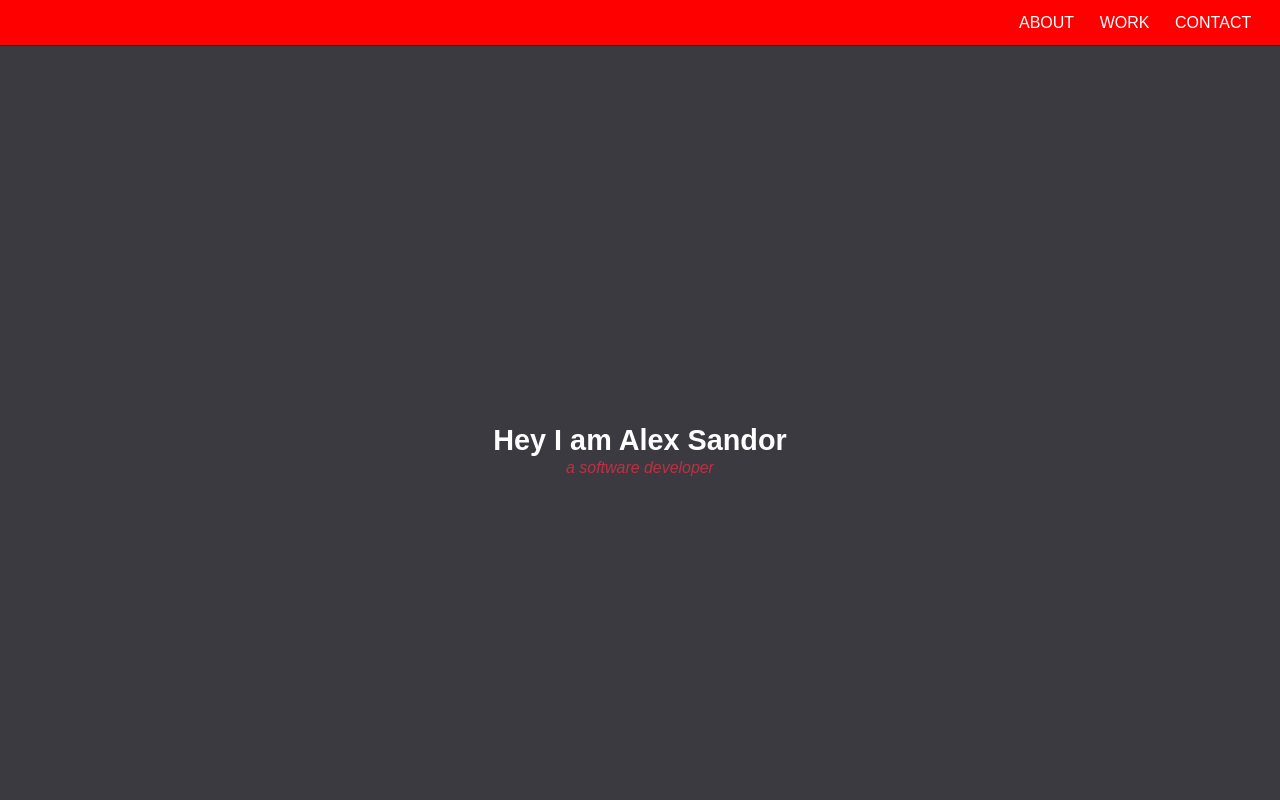
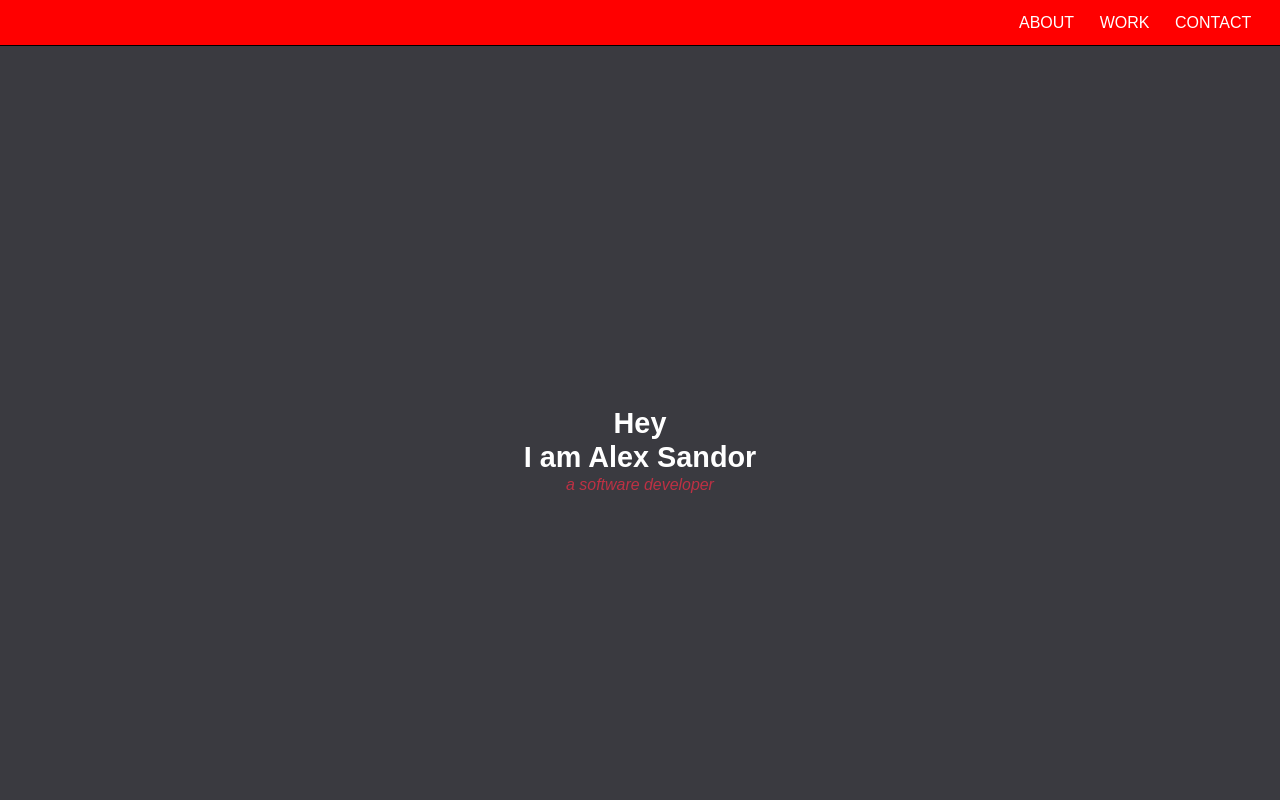
Before and after one commit to SandorNagyGH/sandornagygh.github.io, a plain HTML site: page index.html in a window 1280 px wide. Shown: the top 800 px of the page. Drawn offline with Linux system fonts and the light colour scheme.

Commit message:
Refactor index.html for better structure and content
Updated the welcome section and improved formatting.

```diff
--- a/index.html
+++ b/index.html
@@ -29,7 +29,8 @@
     </header>
     <main>
       <section class="welcome-section" id="welcome-section">
-        <h1> Hey I am Alex Sandor</h1>
+        <h1> Hey</h1>
+        <h1>I am Alex Sandor</h1>
         <h5>a software developer</h5>
       </section>
       <section class="projects-section" id="projects-section">
```
